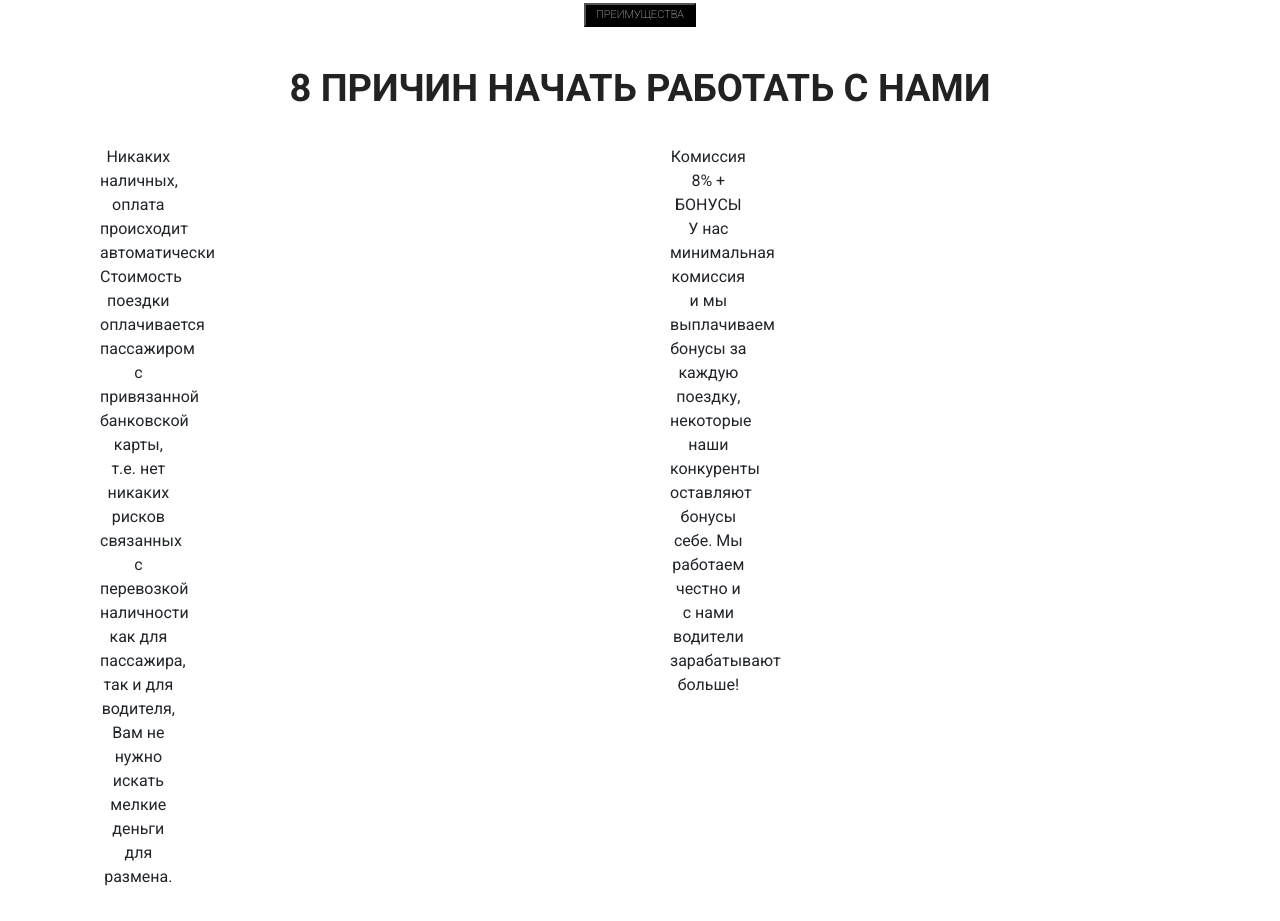
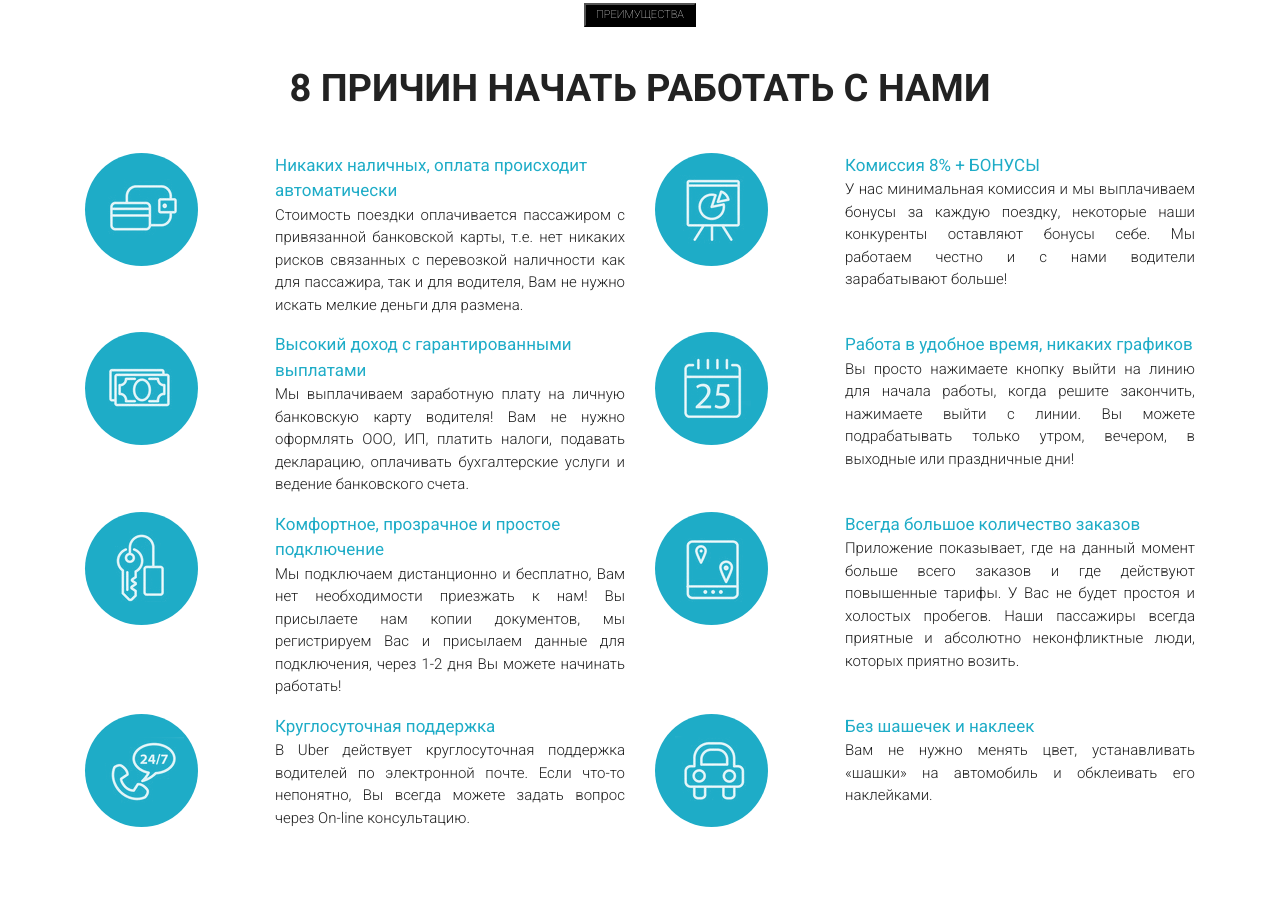
Before and after one commit to AndreyTSpb/uber, a plain HTML site: page src/index.html in a window 1280 px wide. Shown: the part 867-1788 px from the top of the page. Drawn offline with nearby package versions, Linux system fonts and the light colour scheme.

Commit message:
add icons for reasons

```diff
--- a/src/css/style.css
+++ b/src/css/style.css
@@ -147,7 +147,6 @@ nav{
     min-height: 900px;
     padding-top: 71px;
     padding-bottom: 65px;
-    text-align: center;
 }
 
 .reasons .reasons-btn{
@@ -168,6 +167,7 @@ nav{
 }
 .reasons .reasons-header{
     margin-top: 38px;
+    margin-bottom: 40px;
     font-size: 38px;
     font-weight: bold;
     font-stretch: normal;
@@ -178,3 +178,36 @@ nav{
     color: #222222;
     text-transform: uppercase;
   }
+
+  .reasons .card-reason .img-bg-round{
+    width: 113px;
+    height: 113px;
+    background-color: #1eacc7;
+    border-radius: 100%;
+    display: flex;
+    justify-content: center;
+    align-items: center;
+  }
+
+  .reasons .card-reason .img-bg-round img{
+    /* width: 64px;
+    height: 64px; */
+    /* background-color: #ffffff; */
+  }
+
+  .reasons .card-reason p {
+    font-size: 15px;
+    font-weight: 300;
+    font-stretch: normal;
+    font-style: normal;
+    letter-spacing: normal;
+    text-align: justify;
+    color: #202020;
+  }
+
+  .reasons .card-reason span{
+    text-align: left;
+    font-size: 17px;
+    font-weight: normal;
+    color: #1eacc7;
+  }
--- a/src/index.html
+++ b/src/index.html
@@ -98,88 +98,88 @@
           <div class="col-md-6 card-reason">
             <div class="row">
               <div class="col-4">
-                <img src="" alt="">
-                <div class="col-8">
+                <div class="img-bg-round"><img src="img/icons/no-cash.png" alt=""></div>
+              </div>
+              <div class="col-8 card-reason-text">
                 <span>Никаких наличных, оплата происходит автоматически</span>
                 <p>Стоимость поездки оплачивается пассажиром с привязанной банковской карты, т.е. нет никаких рисков связанных с перевозкой наличности как для пассажира, так и для водителя, Вам не нужно искать мелкие деньги для размена.</p>
-                </div>
               </div>
             </div>
           </div>
           <div class="col-md-6 card-reason">
             <div class="row">
               <div class="col-4">
-                <img src="" alt="">
-                <div class="col-8">
+                <div class="img-bg-round"><img src="img/icons/procent.png" alt=""></div>
+              </div>
+              <div class="col-8 card-reason-text">
                 <span>Комиссия 8% + БОНУСЫ</span>
                 <p>У нас минимальная комиссия и мы выплачиваем бонусы за каждую поездку, некоторые наши конкуренты оставляют бонусы себе. Мы работаем честно и с нами водители зарабатывают больше!</p>
-                </div>
               </div>
             </div>
           </div>
           <div class="col-md-6 card-reason">
             <div class="row">
               <div class="col-4">
-                <img src="" alt="">
-                <div class="col-8">
+                <div class="img-bg-round"><img src="img/icons/cash.png" alt=""></div>
+              </div>
+              <div class="col-8 card-reason-text">
                 <span>Высокий доход с гарантированными выплатами</span>
                 <p>Мы выплачиваем заработную плату на личную банковскую карту водителя! Вам не нужно оформлять ООО, ИП, платить налоги, подавать декларацию, оплачивать бухгалтерские услуги и ведение банковского счета.</p>
-                </div>
               </div>
             </div>
           </div>
           <div class="col-md-6 card-reason">
             <div class="row">
               <div class="col-4">
-                <img src="" alt="">
-                <div class="col-8">
+                <div class="img-bg-round"><img src="img/icons/time.png" alt=""></div>
+              </div>
+              <div class="col-8 card-reason-text">
                 <span>Работа в удобное время, никаких графиков</span>
                 <p>Вы просто нажимаете кнопку выйти на линию для начала работы, когда решите закончить, нажимаете выйти с линии. Вы можете подрабатывать только утром, вечером, в выходные или праздничные дни!</p>
-                </div>
               </div>
             </div>
           </div>
           <div class="col-md-6 card-reason">
             <div class="row">
               <div class="col-4">
-                <img src="" alt="">
-                <div class="col-8">
+                <div class="img-bg-round"><img src="img/icons/key.png" alt=""></div>
+              </div>
+              <div class="col-8 card-reason-text">
                 <span>Комфортное, прозрачное и простое подключение</span>
                 <p>Мы подключаем дистанционно и бесплатно, Вам нет необходимости приезжать к нам! Вы присылаете нам копии документов, мы регистрируем Вас и присылаем данные для подключения, через 1-2 дня Вы можете начинать работать!</p>
-                </div>
               </div>
             </div>
           </div>
           <div class="col-md-6 card-reason">
             <div class="row">
               <div class="col-4">
-                <img src="" alt="">
-                <div class="col-8">
+                <div class="img-bg-round"><img src="img/icons/orders.png" alt=""></div>
+              </div>
+              <div class="col-8 card-reason-text">
                 <span>Всегда большое количество заказов</span>
                 <p>Приложение показывает, где на данный момент больше всего заказов и где действуют повышенные тарифы. У Вас не будет простоя и холостых пробегов. Наши пассажиры всегда приятные и абсолютно неконфликтные люди, которых приятно возить.</p>
-                </div>
               </div>
             </div>
           </div>
           <div class="col-md-6 card-reason">
             <div class="row">
               <div class="col-4">
-                <img src="" alt="">
-                <div class="col-8">
+                <div class="img-bg-round"><img src="img/icons/support.png" alt=""></div>
+              </div>
+              <div class="col-8 card-reason-text">
                 <span>Круглосуточная поддержка</span>
                 <p>В Uber действует круглосуточная поддержка водителей по электронной почте. Если что-то непонятно, Вы всегда можете задать вопрос через On-line консультацию.</p>
-                </div>
               </div>
             </div>
           </div>
           <div class="col-md-6 card-reason">
             <div class="row">
               <div class="col-4">
-                <img src="" alt="">
-                <div class="col-8">
+                <div class="img-bg-round"><img src="img/icons/auto.png" alt=""></div>
+              </div>
+              <div class="col-8 card-reason-text">
                 <span>Без шашечек и наклеек</span>
                 <p>Вам не нужно менять цвет, устанавливать «шашки» на автомобиль и обклеивать его наклейками.</p>
-                </div>
               </div>
             </div>
           </div>
```
Also changed, not shown: src/img/icons/auto.png (added), src/img/icons/auto.svg (added), src/img/icons/cash.png (added), src/img/icons/cash.svg (added), src/img/icons/key.png (added), src/img/icons/key.svg (added), src/img/icons/no-cash.png (added), src/img/icons/no-cash.svg (added), src/img/icons/orders.png (added), src/img/icons/orders.svg (added), src/img/icons/procent.png (added), src/img/icons/procent.svg (added), src/img/icons/support.png (added), src/img/icons/support.svg (added), 2 more files. Lines whose indentation alone changed are shown as unchanged.
